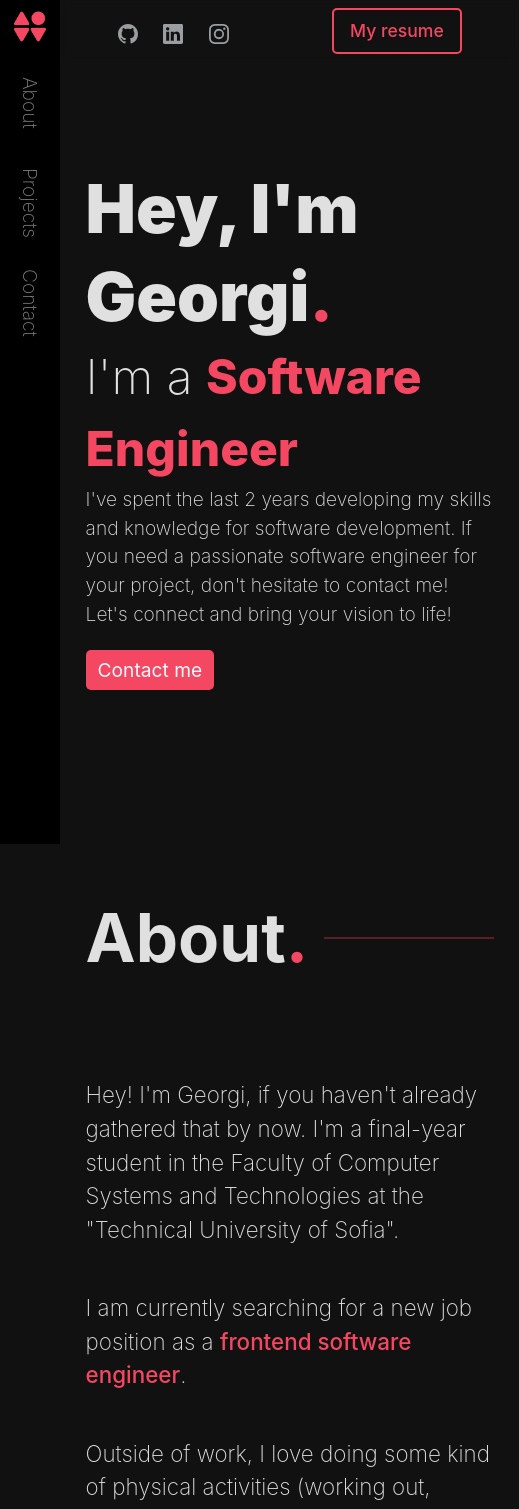
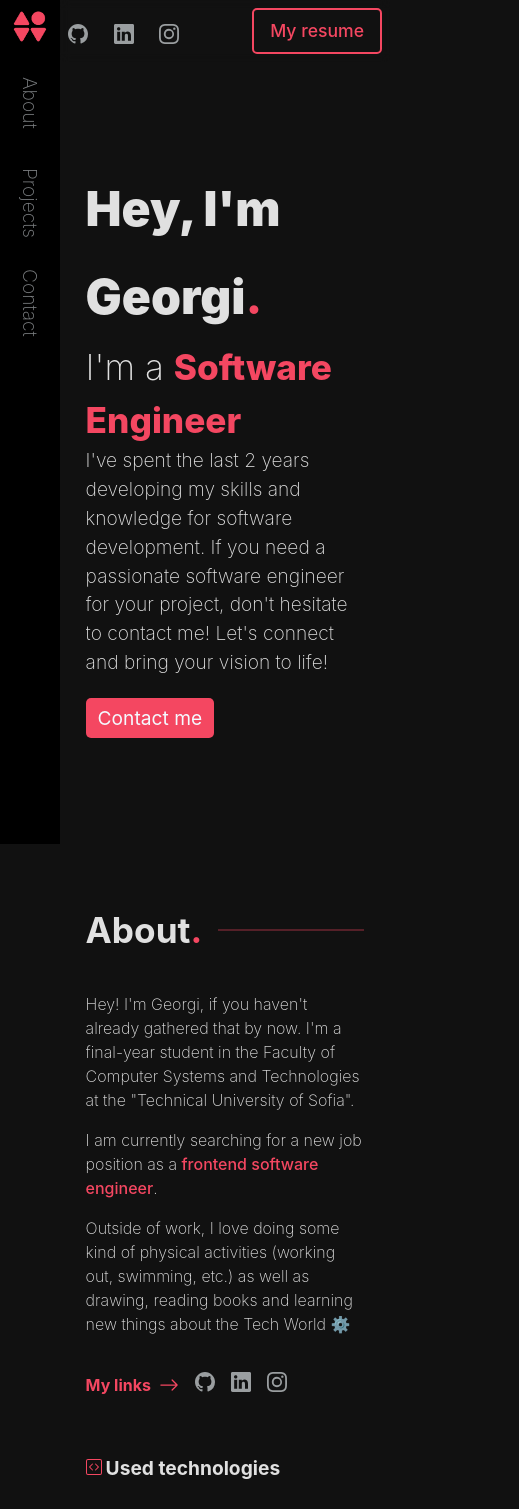
Before and after one commit to dimovv23/Portfolio-2, a React (Vite) app: page / in a window 390 px wide. Shown: the top 1509 px of the page, 519 px wide, since content can reach past the window. Built offline with nearby package versions, Linux system fonts and the light colour scheme.

Commit message:
Updated the media query

```diff
--- a/src/App.css
+++ b/src/App.css
@@ -282,13 +282,29 @@
 }
 
 @media (max-width: 768px) {
+  .heading {
+    padding: 0 0.5rem;
+  }
+
   .section-wrapper {
     padding: 1.6rem;
   }
 
   .hero-wrapper h1 {
-    font-size: var(--text-xl);
+    font-size: var(--text-lg);
     line-height: 5.5rem;
+  }
+
+  .hero-wrapper h2 {
+    font-size: var(--text-md);
+  }
+
+  .hero-wrapper p {
+    font-size: var(--text-xs);
+  }
+
+  .about-heading-wrapper h3 {
+    font-size: var(--text-md);
   }
 
   .about-content {
@@ -296,8 +312,25 @@
     gap: 1rem;
   }
 
+  .about-content p {
+    font-size: var(--text-2xs);
+    margin-top: 0;
+  }
+
+  .used-technologies {
+    padding-left: 0;
+  }
+
   .projects-content {
     grid-template-columns: 1fr;
+  }
+
+  .contact-wrapper h4 {
+    font-size: var(--text-lg);
+  }
+
+  .contact-wrapper p {
+    font-size: var(--text-2xs);
   }
 }
 
--- a/src/index.css
+++ b/src/index.css
@@ -11,9 +11,10 @@
   text-rendering: optimizeLegibility;
   -webkit-font-smoothing: antialiased;
   -moz-osx-font-smoothing: grayscale;
+  --text-2xs: 1rem;
   --text-xs: 1.2rem;
   --text-sm: 1.4rem;
-  --text-md: 1.8rem;
+  --text-md: 2.2rem;
   --text-lg: 3rem;
   --text-xl: 4.2rem;
   --text-2xl: 5.8rem;
```
